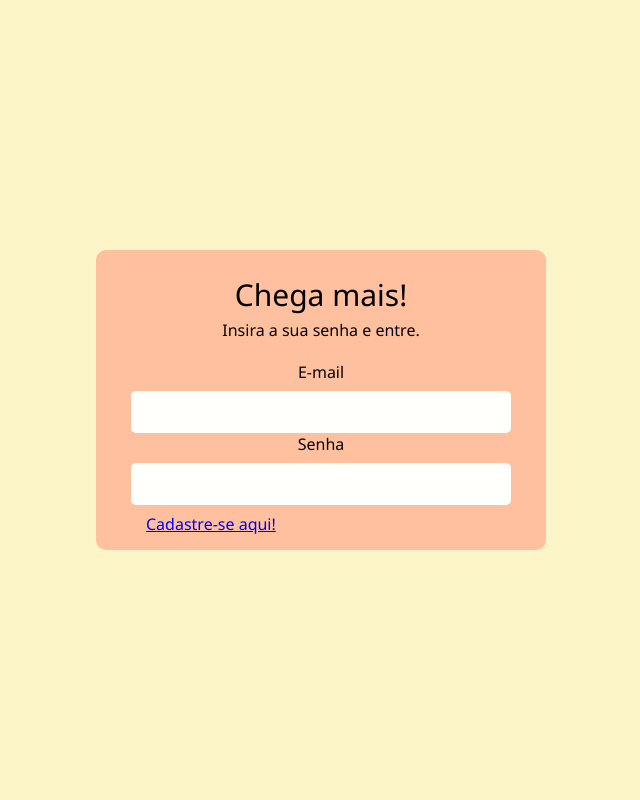
After one commit to lorenzolpandolfo/coffee-shop, a Flask app: page /login in a window 1280 px wide. The commit adds this page. Shown: the whole page, without its empty margins (319-959 px from the left). Run offline with Flask 3, Linux system fonts and the light colour scheme; some libraries are stand-ins or nearby versions.

Commit message:
login-screen
design pronto

```diff
--- /dev/null
+++ b/blueprints/login/login.py
@@ -0,0 +1,7 @@
+from flask import Blueprint, render_template, redirect
+
+login_bp = Blueprint("login", __name__, template_folder="templates")
+
+@login_bp.route("/login")
+def index():
+    return render_template("login.html")
--- /dev/null
+++ b/blueprints/login/templates/login.html
@@ -0,0 +1,26 @@
+<!DOCTYPE html>
+<html lang="en">
+<head>
+    <meta charset="UTF-8">
+    <meta name="viewport" content="width=device-width, initial-scale=1.0">
+    <link rel="stylesheet" href="{{url_for('static', filename='login.css')}}">
+    <script src="https://kit.fontawesome.com/6b3ea5ddf8.js" crossorigin="anonymous"></script>
+    <title>Lo Café - Início</title>
+</head>
+<body>
+    <div class="main">
+        <div class="card">
+            <p style="font-size: 30px; margin-top: 3vh; margin-bottom: 0.5vh;">Chega mais!</p>
+            <p style="margin-bottom: 2.5vh;">Insira a sua senha e entre.</p>
+            <label>
+                <p>E-mail</p>
+                <input type="email" name="usuario">
+                <p>Senha</p>
+                <input type="password" name="senha">
+                <p>{{error}}</p>
+                <a class="teste" href="/registrar-se">Cadastre-se aqui!</a>
+            </label>
+        </div>
+    </div>
+</body>
+</html>
--- a/main.py
+++ b/main.py
@@ -1,9 +1,11 @@
 from flask import Flask
 from blueprints.homepage.homepage import homepage_bp
+from blueprints.login.login import login_bp
 
 app = Flask(__name__)
 
 app.register_blueprint(homepage_bp)
+app.register_blueprint(login_bp)
 
 if __name__ == '__main__':
     app.run(debug=True)
--- a/static/homepage.css
+++ b/static/homepage.css
@@ -98,9 +98,9 @@
         margin:0 0 0 5px;
     }
 
+}
 
 
-}
 .right_board {
     background: #FFC09F;
     height: 80vh;
@@ -108,5 +108,5 @@
     width: 30vw;
     max-width: 250px;
     border-radius: 10px;
-    margin: 7vh 0vh 0 2vh;
+    margin: 7vh 0 0 2vh;
 }
--- /dev/null
+++ b/static/login.css
@@ -0,0 +1,54 @@
+*{
+    margin: 0;
+    padding: 0;
+    font-family:'Segoe UI', Tahoma, Geneva, Verdana, sans-serif
+}
+
+.main {
+    width: 100%;
+    height: 100vh;
+    background-color: #FCF5C7;
+    display: flex;
+    justify-content: center;
+    align-items: center;
+}
+
+.card {
+    justify-content: center;
+    align-items: center;
+    background: #FFC09F;
+    height: 70vh;
+    width: 60vw;
+    max-width: 450px;
+    max-height: 300px;
+    border-radius: 10px;
+}
+
+.card > p,
+.card > label {
+    text-align: center;
+}
+
+.card > label > p {
+    margin-bottom: 8px;
+}
+
+.card input[type="email"],
+.card input[type="password"] {
+    display: block; /* Colocar os inputs em blocos para centralizar */
+    margin: 0 auto; /* Centralizar horizontalmente */
+    text-align: center; /* Centralizar texto dentro dos inputs */
+    width: 80%;
+    border: none;
+    border-radius: 5px;
+    padding: 10px;
+    background-color: #FFFFFC;
+    color: #000;
+    font-size: 12pt;
+
+}
+
+
+.teste {
+    margin:50px;
+}
```
